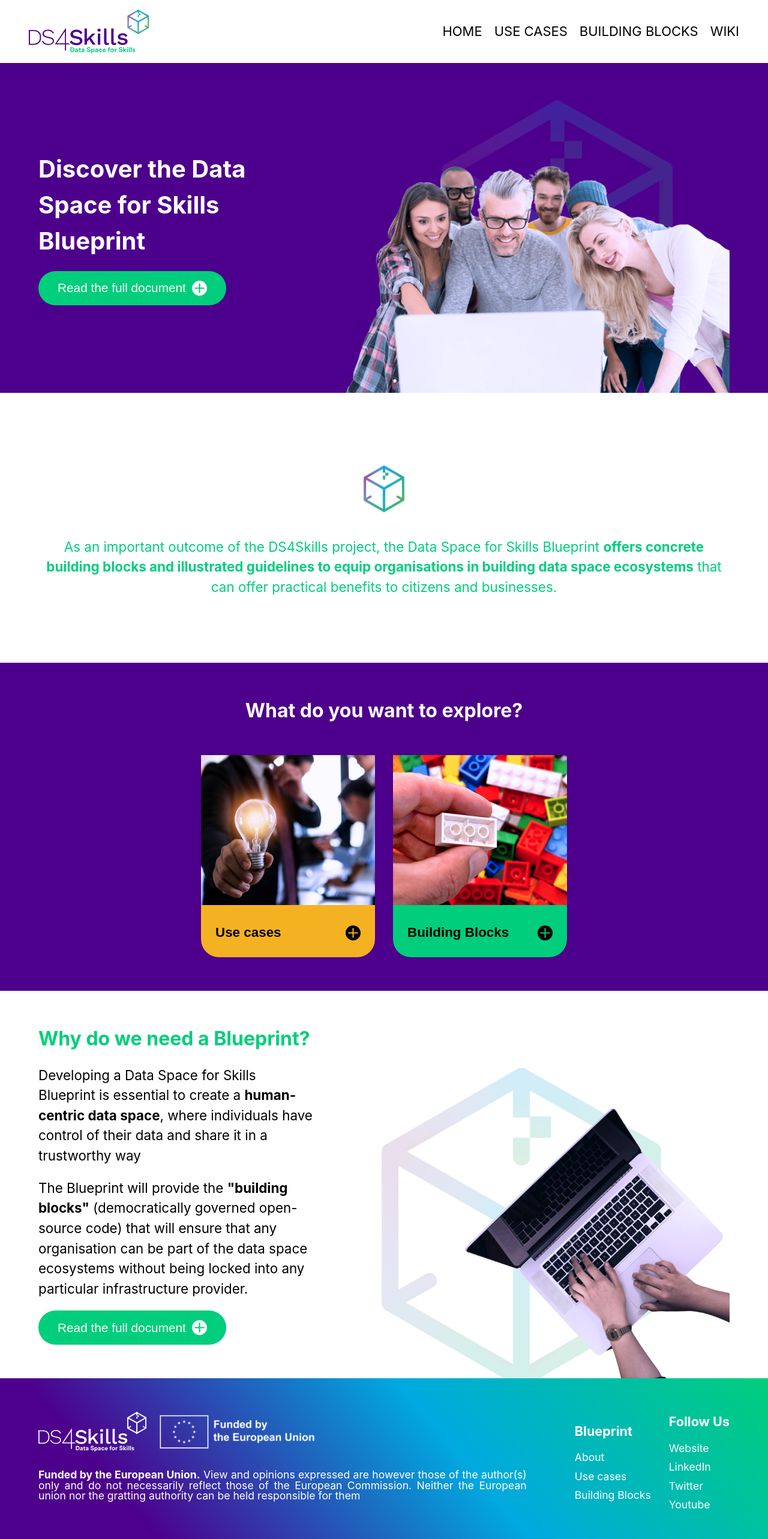
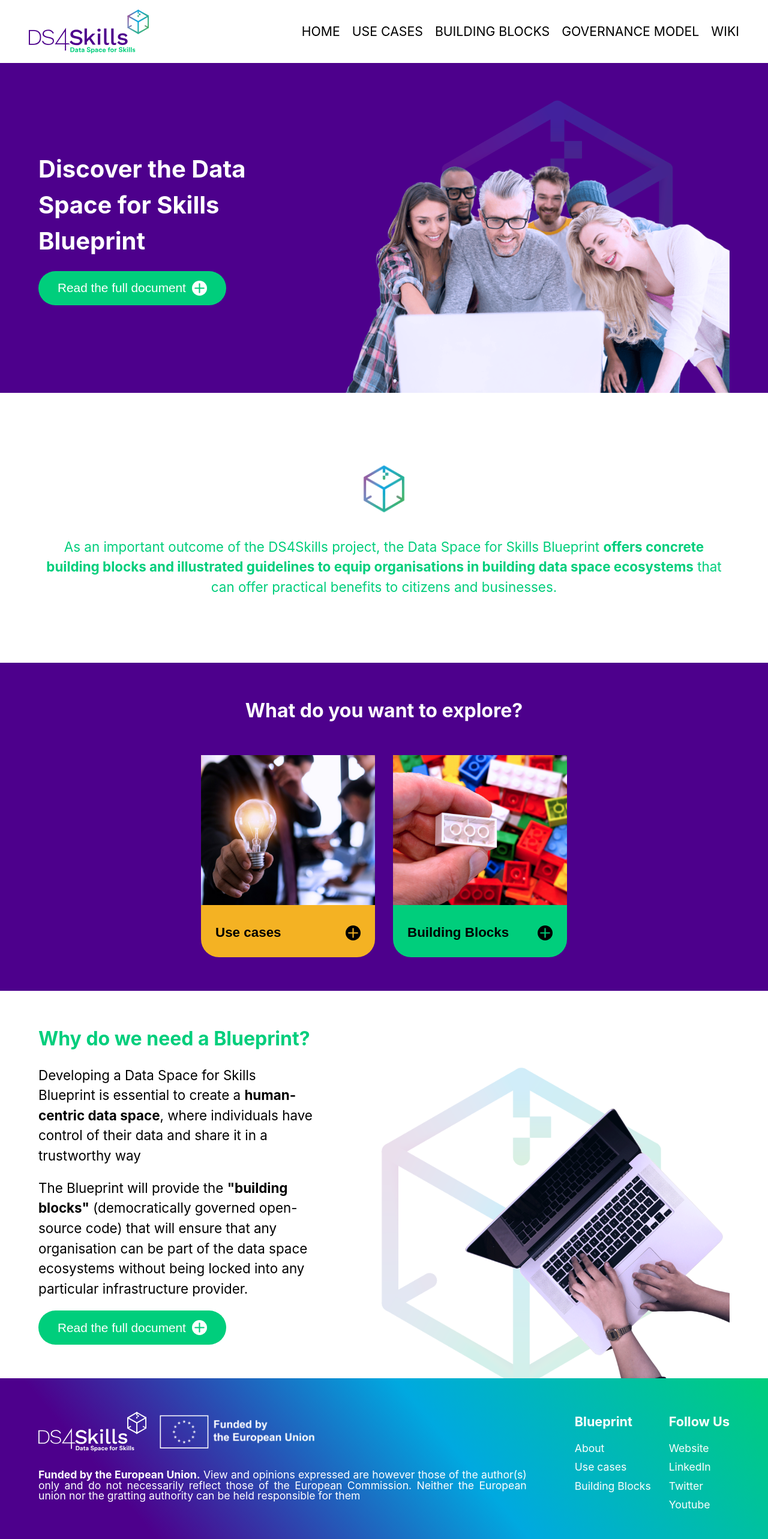
Before and after one commit to VisionsOfficial/ds4s-blueprint, a React (Vite) app: page / in a window 1280 px wide. Shown: the top 2566 px of the page at 60% size. Built offline with nearby package versions, Linux system fonts and the light colour scheme.

Commit message:
feat: add link in NavBar and merge links navbar on sidenav
- fix display links in Footer
- fix responsive navbar

```diff
--- a/src/components/organisms/Footer/Footer.module.scss
+++ b/src/components/organisms/Footer/Footer.module.scss
@@ -44,6 +44,7 @@
     @include fluidGrid(130px);
     justify-items: flex-start;
     justify-content: center;
+    align-items: flex-start;
     gap: $large;
     width: 100%;
     a {
@@ -69,7 +70,7 @@
 
       .listsContainer {
         width: auto;
-        @include flexRow();
+        @include flexRow(center, flex-start);
       }
     }
   }
--- a/src/components/organisms/Navs/NavBar/NavBar.module.scss
+++ b/src/components/organisms/Navs/NavBar/NavBar.module.scss
@@ -14,7 +14,7 @@
   }
 
   ul {
-    @include flexRow();
+    display: none;
     flex-wrap: wrap;
     gap: $medium;
     list-style: none;
@@ -23,13 +23,13 @@
       text-transform: uppercase;
       text-decoration: none;
       color: black;
-      font-size: 1.375rem;
+      font-size: 1.33rem;
     }
   }
 
-  @include resolution(xx-desktop, max-width) {
+  @include resolution(xx-desktop) {
     ul {
-      display: none;
+      @include flexRow();
     }
   }
 
--- a/src/components/organisms/Navs/NavBar/NavBar.tsx
+++ b/src/components/organisms/Navs/NavBar/NavBar.tsx
@@ -19,6 +19,10 @@ const CONTENT_NAVBAR: NavBarLinks[] = [
   {
     name: "Building blocks",
     url: APP_LINKS.buildingBlocks,
+  },
+  {
+    name: "Governance model",
+    url: APP_LINKS.govervance,
   },
   {
     name: "Wiki",
@@ -69,6 +73,7 @@ export const NavBar = () => {
 
       {sideNavActive && (
         <SideNav
+          linkContent={CONTENT_NAVBAR}
           closing={() => {
             handleSideNavActive();
           }}
--- a/src/components/organisms/Navs/SideNav/SideNav.tsx
+++ b/src/components/organisms/Navs/SideNav/SideNav.tsx
@@ -1,33 +1,17 @@
 import { PropsWithChildren, useEffect, useState } from "react";
 import Styles from "./SideNav.module.scss";
 import { Link } from "react-router-dom";
-import { APP_LINKS } from "../../../../utils/appLinks";
 import { NavBarLinks } from "../../../../types";
 
 type SideNavProps = {
   closing: () => void;
+  linkContent: NavBarLinks[];
 };
 
-const CONTENT_NAVBAR: NavBarLinks[] = [
-  {
-    name: "Home",
-    url: APP_LINKS.home,
-  },
-  {
-    name: "Use cases",
-    url: APP_LINKS.useCases + "/match",
-  },
-  {
-    name: "Building blocks",
-    url: APP_LINKS.buildingBlocks,
-  },
-  {
-    name: "Wiki",
-    url: "http://example.com",
-  },
-];
-
-export const SideNav = ({ closing }: PropsWithChildren<SideNavProps>) => {
+export const SideNav = ({
+  closing,
+  linkContent,
+}: PropsWithChildren<SideNavProps>) => {
   const [closingAnimation, setClosingAnimation] = useState(false);
 
   const handleClosingAnimation = () => {
@@ -107,7 +91,7 @@ export const SideNav = ({ closing }: PropsWithChildren<SideNavProps>) => {
           </svg>
         </div>
         <ul>
-          {CONTENT_NAVBAR.map((el, index) => (
+          {linkContent.map((el, index) => (
             <li key={el.name + index}>{setNavBarLink(el)}</li>
           ))}
         </ul>
```
